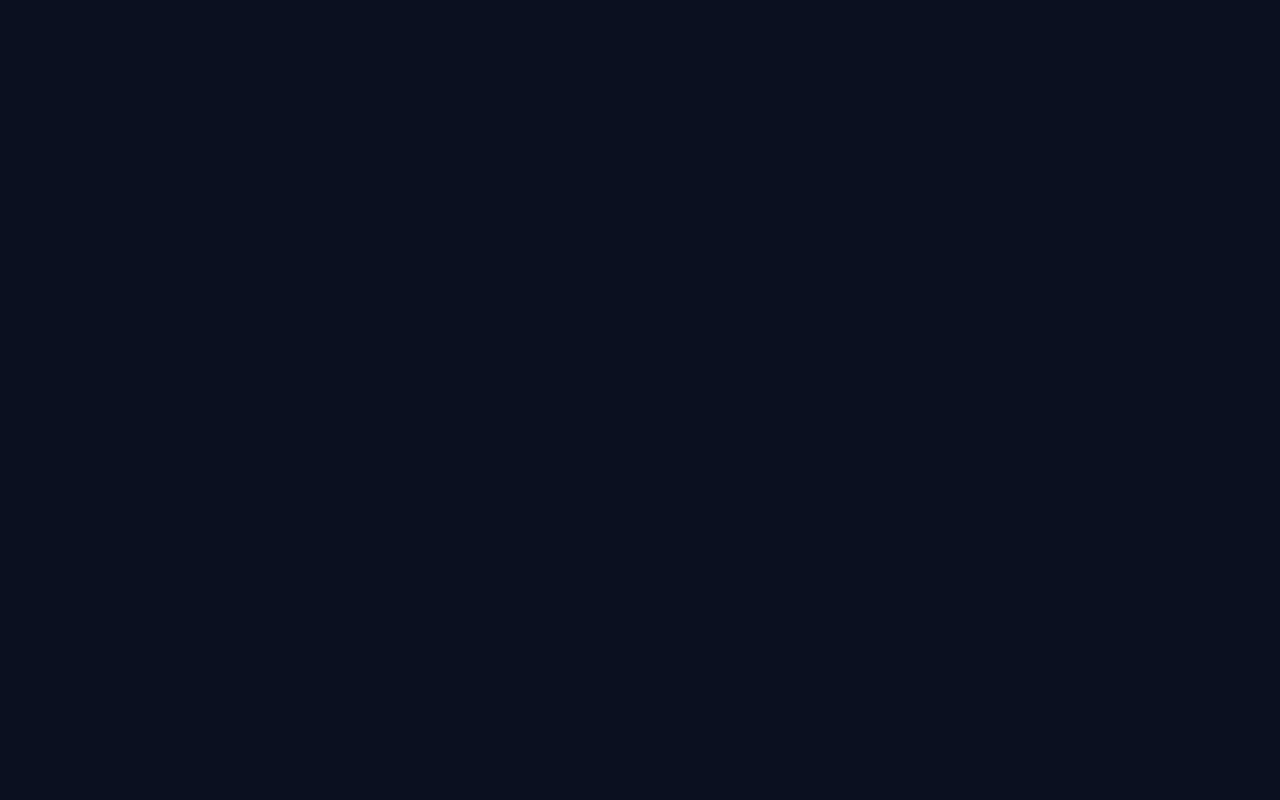
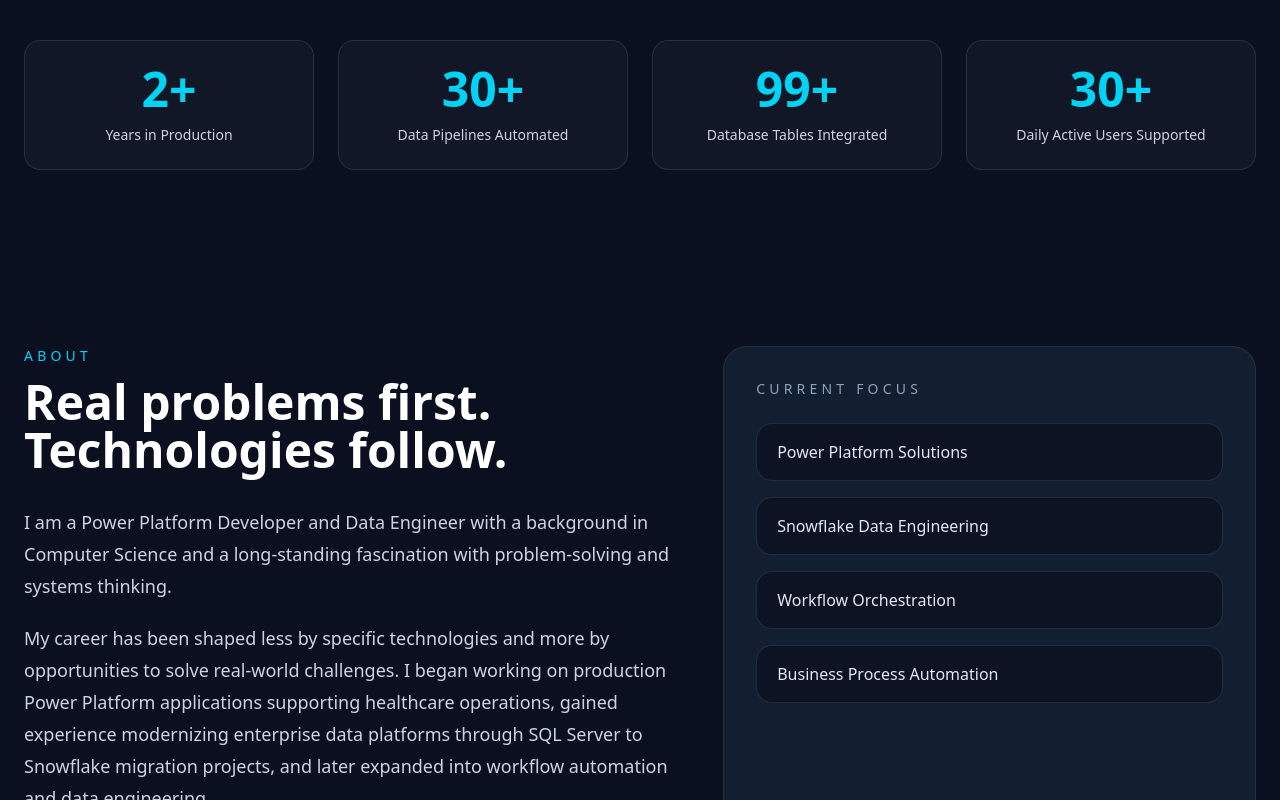
Before and after one commit to monirul-dev/portfolio, a Next.js app: page / in a window 1280 px wide. Shown: the part 840-1640 px from the top of the page. Before the commit the page ends 800 px from the top, so only its background shows below. Built offline with nearby package versions, Linux system fonts and the light colour scheme.

Commit message:
Add metrics & about section

```diff
--- a/app/page.tsx
+++ b/app/page.tsx
@@ -1,52 +1,15 @@
 import Navbar from "@/components/Navbar";
 import Hero from "@/components/Hero";
+import Metrics from "@/components/Metrics";
+import About from "@/components/About";
 
 export default function Home() {
   return (
     <>
       <Navbar />
       <Hero />
+      <Metrics />
+      <About />
     </>
   );
 }
-
-
-
-
-
-
-
-
-
-
-// import Navbar from "@/components/Navbar";
-// import Hero from "@/components/Hero";
-// import Metrics from "@/components/Metrics";
-// import About from "@/components/About";
-// import Projects from "@/components/Projects";
-// import Experience from "@/components/Experience";
-// import Skills from "@/components/Skills";
-// import Testimonial from "@/components/Testimonial";
-// import Focus from "@/components/Focus";
-// import Principles from "@/components/Principles";
-// import Contact from "@/components/Contact";
-// import Footer from "@/components/Footer";
-
-// export default function Home() {
-//   return (
-//     <>
-//       <Navbar />
-//       <Hero />
-//       <Metrics />
-//       <About />
-//       <Projects />
-//       <Experience />
-//       <Skills />
-//       <Testimonial />
-//       <Focus />
-//       <Principles />
-//       <Contact />
-//       <Footer />
-//     </>
-//   );
-// }
--- /dev/null
+++ b/components/About.tsx
@@ -0,0 +1,51 @@
+import { about } from "@/data/content";
+
+export default function About() {
+  return (
+    <section id="about" className="bg-[#0B1020] px-6 py-24">
+      <div className="mx-auto grid max-w-7xl gap-12 lg:grid-cols-[1.1fr_0.9fr]">
+        <div>
+          <p className="mb-3 text-sm font-medium uppercase tracking-[0.3em] text-cyan-400">
+            About
+          </p>
+
+          <h2 className="mb-8 text-4xl font-bold text-white md:text-5xl">
+            Real problems first. Technologies follow.
+          </h2>
+
+          <div className="space-y-5 text-lg leading-8 text-slate-300">
+            {about.paragraphs.map((paragraph) => (
+              <p key={paragraph}>{paragraph}</p>
+            ))}
+          </div>
+        </div>
+
+        <div className="relative rounded-3xl border border-white/10 bg-white/[0.03] p-8">
+          <div className="absolute inset-0 rounded-3xl bg-cyan-500/5" />
+
+          <div className="relative">
+            <p className="mb-6 text-sm uppercase tracking-[0.3em] text-slate-400">
+              Current Focus
+            </p>
+
+            <div className="space-y-4">
+              {[
+                "Power Platform Solutions",
+                "Snowflake Data Engineering",
+                "Workflow Orchestration",
+                "Business Process Automation",
+              ].map((item) => (
+                <div
+                  key={item}
+                  className="rounded-2xl border border-white/10 bg-[#0B1020]/70 px-5 py-4 text-slate-200"
+                >
+                  {item}
+                </div>
+              ))}
+            </div>
+          </div>
+        </div>
+      </div>
+    </section>
+  );
+}
--- a/components/Metrics.tsx
+++ b/components/Metrics.tsx
@@ -1,18 +1,26 @@
-export const metrics: Metric[] = [
-  {
-    value: "2+",
-    label: "Years in Production",
-  },
-  {
-    value: "30+",
-    label: "Data Pipelines Automated",
-  },
-  {
-    value: "99+",
-    label: "Database Tables Integrated",
-  },
-  {
-    value: "30+",
-    label: "Daily Active Users Supported",
-  },
-];
+import { metrics } from "@/data/content";
+
+export default function Metrics() {
+  return (
+    <section className="bg-[#0B1020] px-6 py-20">
+      <div className="mx-auto max-w-7xl">
+        <div className="grid gap-6 sm:grid-cols-2 lg:grid-cols-4">
+          {metrics.map((metric) => (
+            <div
+              key={metric.label}
+              className="rounded-2xl border border-white/10 bg-white/[0.03] p-6 text-center backdrop-blur transition hover:-translate-y-1 hover:border-cyan-400/40 hover:bg-white/[0.06]"
+            >
+              <div className="mb-3 text-4xl font-bold text-cyan-400 md:text-5xl">
+                {metric.value}
+              </div>
+
+              <p className="text-sm font-medium text-slate-300">
+                {metric.label}
+              </p>
+            </div>
+          ))}
+        </div>
+      </div>
+    </section>
+  );
+}
--- a/data/content.ts
+++ b/data/content.ts
@@ -1,19 +1,39 @@
-import {
-  Metric,
-  Project,
-  Experience,
-  SkillGroup,
-} from "@/lib/types";
+import { Metric } from "@/lib/types";
 
 export const profile = {
   name: "Monirul Islam",
   title: "Power Platform Developer | Data Engineer",
   tagline:
     "Building business applications, automating workflows, and engineering modern data platforms.",
-
   email: "monirul@monirulislam.dev",
-
   github: "https://github.com/monirul-dev",
-
   linkedin: "https://www.linkedin.com/in/monirul-dev/",
 };
+
+export const metrics: Metric[] = [
+  {
+    value: "2+",
+    label: "Years in Production",
+  },
+  {
+    value: "30+",
+    label: "Data Pipelines Automated",
+  },
+  {
+    value: "99+",
+    label: "Database Tables Integrated",
+  },
+  {
+    value: "30+",
+    label: "Daily Active Users Supported",
+  },
+];
+
+export const about = {
+  title: "About Me",
+  paragraphs: [
+    "I am a Power Platform Developer and Data Engineer with a background in Computer Science and a long-standing fascination with problem-solving and systems thinking.",
+    "My career has been shaped less by specific technologies and more by opportunities to solve real-world challenges. I began working on production Power Platform applications supporting healthcare operations, gained experience modernizing enterprise data platforms through SQL Server to Snowflake migration projects, and later expanded into workflow automation and data engineering.",
+    "Today, I work across Power Platform, Snowflake, Python, Prefect, and business intelligence solutions, helping organizations automate processes, integrate data, and build reliable systems that deliver value at scale.",
+  ],
+};
```
